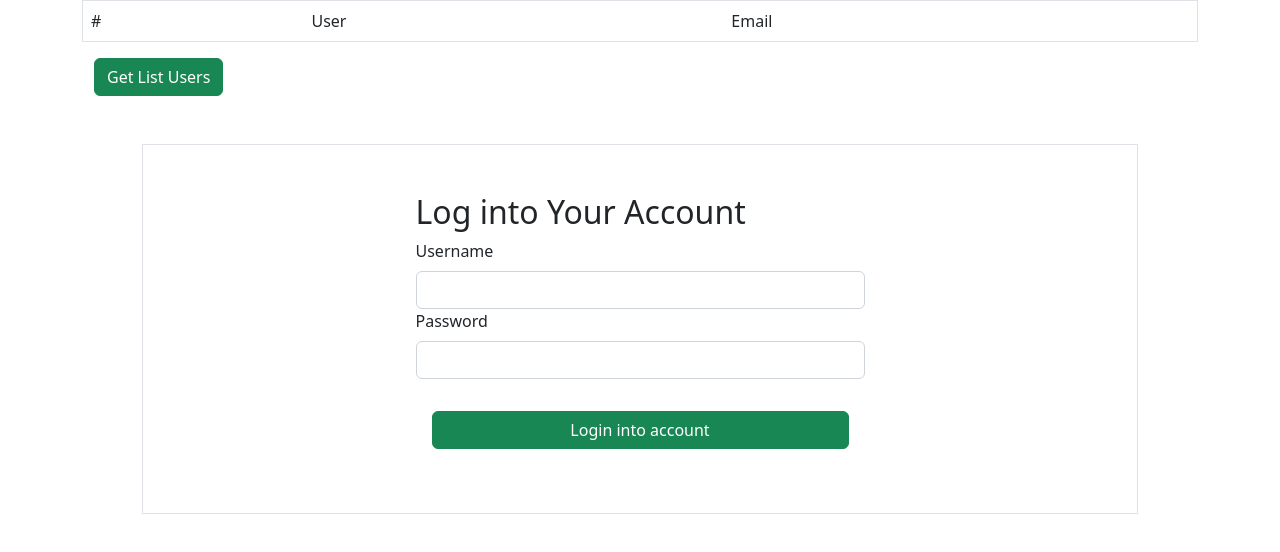
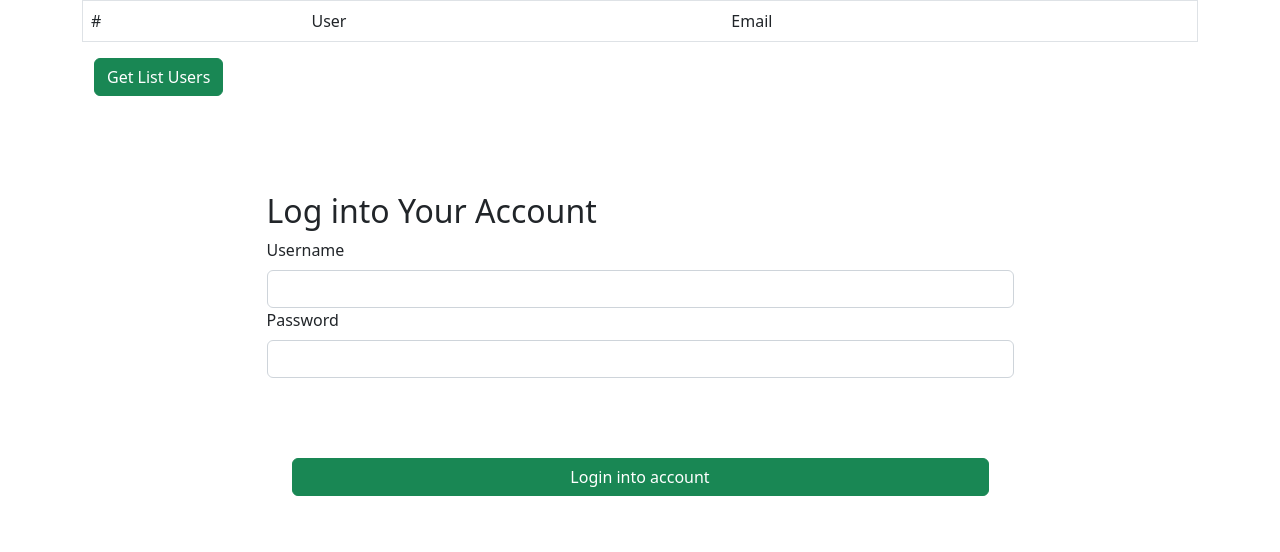
Before and after one commit to MrGansoStr/reactViteAxios, a React (Vite) app: page / in a window 1280 px wide. Shown: the top 552 px of the page. Built offline with nearby package versions, Linux system fonts and the light colour scheme.

Commit message:
login page fixed view movil

```diff
--- a/src/index.jsx
+++ b/src/index.jsx
@@ -11,7 +11,7 @@ root.render(
   <Router>
       <Routes>
         <Route index path='/' element={<Table/>}/>
-        <Route path='/loginp' element={<Login/>}/>
+        <Route path='/login' element={<Login/>}/>
       </Routes>
   </Router>
 
--- a/src/parts/Login.jsx
+++ b/src/parts/Login.jsx
@@ -25,11 +25,12 @@ const Login = () => {
   };
 
   return (
-    <div className="container-sm">
-      <form className="border" onSubmit={Autenticate}>
-        <div className="p-5">
-          <div className="justify-content-center">
-            <div className="w-50 m-0 m-auto">
+    <div className="container-xxl">
+      <div className="container-xxl p-0">
+      <form className="" onSubmit={Autenticate}>
+        <div className="container p-0">
+          <div className="justify-content-center w-100 px-0">
+            <div className="container w-75 py-5 px-0 m-0 m-auto">
               <h2>Log into Your Account</h2>
               <label className="form-label" htmlFor="user">Username</label>
               <input className="form-control" type="text" id="user" onChange={(e) => setuser(e.target.value)} />
@@ -39,16 +40,17 @@ const Login = () => {
           </div>
           <div className="justify-content-center">
             {
-              datos.length === 0 || estado == 0 ? <div className="text-danger w-50 m-0 m-auto p-2">{msg ? <div className=" m-0 m-auto p-2">Invalid Username or Password</div> : <div></div>}</div> : <div className="w-50 m-0 m-auto rounded-3 p-2">Bienvenido {datos[0].username} con Email: <b>{datos[0].email}</b></div>
+              datos.length === 0 || estado == 0 ? <div className="text-danger w-75 m-0 m-auto p-2">{msg ? <div className=" m-0 m-auto p-2">Invalid Username or Password</div> : <div></div>}</div> : <div className="w-75 m-0 m-auto p-2">Bienvenido <b>{datos[0].username}</b> con Email: <b>{datos[0].email}</b></div>
             }
           </div>
-          <div className="align-items-center justify-content-center">
-            <div className="w-50 m-0 m-auto p-3">
+          <div className="container  align-items-center justify-content-center">
+            <div className="container w-75 m-0 m-auto p-3">
               <button type="submit" className="w-100 btn btn-success">Login into account</button>
             </div>
           </div>
         </div>
       </form>
+      </div>
     </div>
   )
 };
```
